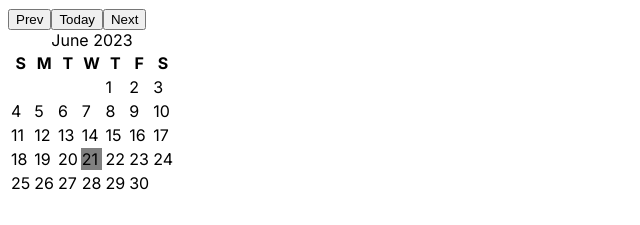
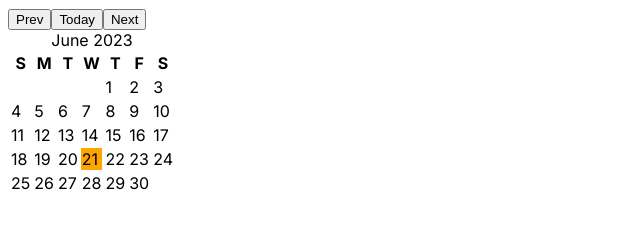
Before and after one commit to snkdrel/calendar-next, a Next.js app: page / in a window 1280 px wide. Shown: the top 225 px of the page, without its empty margins (0-640 px from the left). Built offline with nearby package versions, Linux system fonts and the light colour scheme.

Commit message:
Keep record of selected date

```diff
--- a/app/globals.css
+++ b/app/globals.css
@@ -1,3 +1,7 @@
 .today {
     background-color: grey;
 }
+
+.selected {
+    background-color: orange;
+}
--- a/components/Calendar.js
+++ b/components/Calendar.js
@@ -1,7 +1,7 @@
 import {v4 as uuid4} from 'uuid';
 import Row from './Row.js';
 
-export default function Calendar({firstOfMonth, daysOnFirstWeek, lastDay, today, selected}) {
+export default function Calendar({firstOfMonth, daysOnFirstWeek, lastDay, today, selected, handleClickOnCell, currentDate}) {
     const months = ['January', 'February', 'March', 'April', 'May', 'June',
                     'July', 'August', 'September', 'October', 'November', 'December'];
 
@@ -31,7 +31,9 @@ export default function Calendar({firstOfMonth, daysOnFirstWeek, lastDay, today,
                     startingDay={1}
                     today={today}
                     lastDay={lastDay}
-                    selected={selected} />
+                    selected={selected}
+                    handleClickOnCell={handleClickOnCell}
+                    currentDate={currentDate} />
             </tr>
             {/* Second Week */}
             <tr>
@@ -40,7 +42,9 @@ export default function Calendar({firstOfMonth, daysOnFirstWeek, lastDay, today,
                     startingDay={daysOnFirstWeek + 1}
                     today={today}
                     lastDay={lastDay}
-                    selected={selected} />
+                    selected={selected}
+                    handleClickOnCell={handleClickOnCell}
+                    currentDate={currentDate} />
             </tr>
             {/* Third Week */}
             <tr>
@@ -49,7 +53,9 @@ export default function Calendar({firstOfMonth, daysOnFirstWeek, lastDay, today,
                     startingDay={daysOnFirstWeek + 8}
                     today={today}
                     lastDay={lastDay}
-                    selected={selected} />
+                    selected={selected}
+                    handleClickOnCell={handleClickOnCell}
+                    currentDate={currentDate} />
             </tr>
             {/* Fourth Week */}
             <tr>
@@ -58,7 +64,9 @@ export default function Calendar({firstOfMonth, daysOnFirstWeek, lastDay, today,
                     startingDay={daysOnFirstWeek + 15}
                     today={today}
                     lastDay={lastDay}
-                    selected={selected} />
+                    selected={selected}
+                    handleClickOnCell={handleClickOnCell}
+                    currentDate={currentDate} />
             </tr>
             {/* Fifth Week */}
             <tr>
@@ -67,7 +75,9 @@ export default function Calendar({firstOfMonth, daysOnFirstWeek, lastDay, today,
                     startingDay={daysOnFirstWeek + 22}
                     today={today}
                     lastDay={lastDay}
-                    selected={selected} />
+                    selected={selected}
+                    handleClickOnCell={handleClickOnCell}
+                    currentDate={currentDate} />
             </tr>
             {/* Sixth Week */}
             <tr>
@@ -76,7 +86,9 @@ export default function Calendar({firstOfMonth, daysOnFirstWeek, lastDay, today,
                     startingDay={daysOnFirstWeek + 29}
                     today={today}
                     lastDay={lastDay}
-                    selected={selected} />
+                    selected={selected}
+                    handleClickOnCell={handleClickOnCell}
+                    currentDate={currentDate} />
             </tr>
             </tbody>
         </table>
--- a/components/CalendarController.js
+++ b/components/CalendarController.js
@@ -5,8 +5,8 @@ import { useState } from "react";
 
 export default function CalendarController() {
 
-    const [currentDate, setCurrentDate] = useState(new Date()); // today
-    const [selectedDay, setSelectedDay] = useState(new Date());
+    const [currentDate, setCurrentDate] = useState( new Date() ); // today
+    const [selectedDay, setSelectedDay] = useState( new Date() );
     const firstOfMonth = new Date(currentDate.getFullYear(), currentDate.getMonth());
     const daysOnFirstWeek = 7 - firstOfMonth.getDay();
     const month = currentDate.getMonth();
@@ -51,6 +51,10 @@ export default function CalendarController() {
         setCurrentDate( new Date() );
     }
 
+    function handleClickOnCell(day) {
+        setSelectedDay( new Date(year, month, day) );
+    }
+
     return (
         <div>
             <button onClick={handlePrevClick}>Prev</button>
@@ -65,6 +69,8 @@ export default function CalendarController() {
                     currentDate.getDate() : -1
                 }
                 selected={selectedDay}
+                handleClickOnCell={handleClickOnCell}
+                currentDate={currentDate}
             />
         </div>
     );
--- a/components/Row.js
+++ b/components/Row.js
@@ -1,12 +1,17 @@
 import {v4 as uuid4} from 'uuid';
 
-export default function Row ({size, startingDay, today, lastDay, selected}) {
+export default function Row ({size, startingDay, today, lastDay, selected, handleClickOnCell, currentDate}) {
     return (
         [...Array(size)].map( (v, i) =>
             ( i + startingDay ) <= lastDay ?
                 <td
                     key={ uuid4() }
-                    className={ i + startingDay === today ? 'today' : 'otherDay' }
+                    className={ (i + startingDay === today ? 'today' : 'otherDay') +
+                        ( (i + startingDay === selected.getDate()) &&
+                        (selected.getMonth() === currentDate.getMonth()) &&
+                        (selected.getYear() === currentDate.getYear()) ? ' selected' : '')
+                    }
+                    onClick={ () => handleClickOnCell(i + startingDay) }
                 >
                     { i + startingDay }
                 </td>
```
